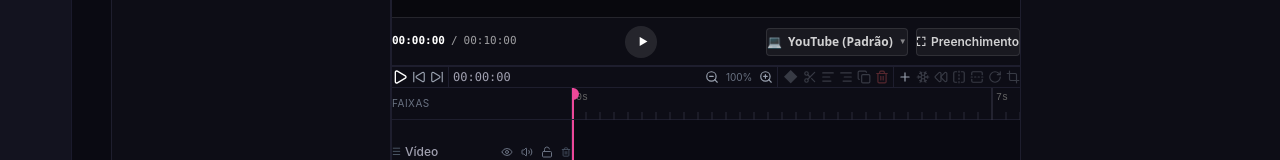
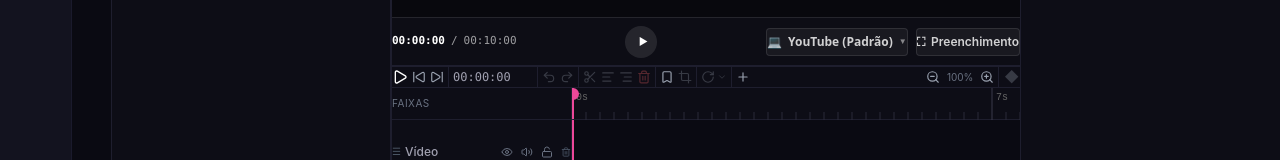
Before and after one commit to gleicyleneteixeira/NEXIA-VIDEO, a Next.js app: page /editor in a window 1280 px wide. Shown: the part 579-739 px from the top of the page. Built offline with nearby package versions, Linux system fonts and the light colour scheme.

Commit message:
feat: add timeline toolbar shortcuts, transform menu, and initial load auto-rescale

```diff
--- a/src/components/editor/Timeline.tsx
+++ b/src/components/editor/Timeline.tsx
@@ -5,7 +5,7 @@ import {
   Play, Pause, SkipBack, SkipForward, Scissors, Copy, Trash2,
   Volume2, VolumeX, Eye, EyeOff, Lock, Unlock, Plus,
   ZoomIn, ZoomOut, Snowflake, Rewind, FlipHorizontal, FlipVertical,
-  RotateCw, Crop, AlignLeft, AlignRight
+  RotateCw, Crop, AlignLeft, AlignRight, Undo2, Redo2, Bookmark, ChevronDown
 } from "lucide-react";
 import { useProjectStore, usePlaybackStore, useUIStore, useMediaStore } from "@/lib/editor";
 import type { TimelineItem, BeatMarker, MediaFile } from "@/lib/editor";
@@ -22,7 +22,7 @@ export default function Timeline() {
     addTrack, removeTrack, reorderTracks, setKeyframe, removeKeyframe
   } = useProjectStore();
   const { isPlaying, currentTime, togglePlayback, seekTo, setCurrentTime } = usePlaybackStore();
-  const { selectedIds, select, clearSelection, zoom, zoomIn, zoomOut } = useUIStore();
+  const { selectedIds, select, clearSelection, zoom, zoomIn, zoomOut, undo, redo, canUndo, canRedo } = useUIStore();
 
   const containerRef = useRef<HTMLDivElement>(null);
   const scrollRef = useRef<HTMLDivElement>(null);
@@ -32,6 +32,7 @@ export default function Timeline() {
   const [dragOffset, setDragOffset] = useState({ x: 0, frame: 0 });
   const [contextMenu, setContextMenu] = useState<{ x: number; y: number; itemId: string } | null>(null);
   const [draggedTrackIndex, setDraggedTrackIndex] = useState<number | null>(null);
+  const [showTransformMenu, setShowTransformMenu] = useState(false);
 
   const timeline = project.timeline;
   const pxPerFrame = zoom * 2;
@@ -362,7 +363,8 @@ export default function Timeline() {
 
   useEffect(() => {
     const handleKeyDown = (e: KeyboardEvent) => {
-      if ((e.target as HTMLElement)?.tagName === "INPUT") return;
+      if ((e.target as HTMLElement)?.tagName === "INPUT" || (e.target as HTMLElement)?.tagName === "TEXTAREA") return;
+
       if (e.key === " " || e.code === "Space") {
         e.preventDefault();
         togglePlayback();
@@ -375,8 +377,26 @@ export default function Timeline() {
         e.preventDefault();
         selectedIds.forEach((id: string) => duplicateItem(id));
       }
-      if ((e.ctrlKey || e.metaKey) && e.key === "s") {
+      if ((e.ctrlKey || e.metaKey) && e.key === "z") {
         e.preventDefault();
+        if (canUndo()) undo();
+      }
+      if ((e.ctrlKey || e.metaKey) && (e.key === "y" || (e.shiftKey && e.key === "z"))) {
+        e.preventDefault();
+        if (canRedo()) redo();
+      }
+      if (e.key === "q" || e.key === "Q") {
+        trimStartToPlayhead();
+      }
+      if (e.key === "w" || e.key === "W") {
+        trimEndToPlayhead();
+      }
+      if (e.key === "s" || e.key === "S" || ((e.ctrlKey || e.metaKey) && (e.key === "b" || e.key === "B"))) {
+        e.preventDefault();
+        selectedIds.forEach((id: string) => {
+          splitItem(id, currentTime);
+        });
+        clearSelection();
       }
       if (e.key === "ArrowLeft") {
         window.dispatchEvent(new Event("timeline-user-seek"));
@@ -393,7 +413,11 @@ export default function Timeline() {
 
     window.addEventListener("keydown", handleKeyDown);
     return () => window.removeEventListener("keydown", handleKeyDown);
-  }, [selectedIds, currentTime, togglePlayback, removeItem, duplicateItem, clearSelection, seekTo, addBeatMarker]);
+  }, [
+    selectedIds, currentTime, togglePlayback, removeItem, duplicateItem,
+    clearSelection, seekTo, addBeatMarker, trimStartToPlayhead, trimEndToPlayhead,
+    splitItem, undo, redo, canUndo, canRedo
+  ]);
 
   const playheadX = frameToPixel(currentTime);
 
@@ -422,6 +446,136 @@ export default function Timeline() {
           {formatTime(currentTime)}
         </span>
 
+        <div className="w-px h-5 bg-[#1e1e2e] mx-1" />
+
+        <button onClick={undo} disabled={!canUndo()} className="p-1.5 hover:bg-[#1e1e2e] rounded text-gray-400 disabled:opacity-30" title="Desfazer (Ctrl+Z)">
+          <Undo2 size={14} />
+        </button>
+        <button onClick={redo} disabled={!canRedo()} className="p-1.5 hover:bg-[#1e1e2e] rounded text-gray-400 disabled:opacity-30" title="Refazer (Ctrl+Y / Ctrl+Shift+Z)">
+          <Redo2 size={14} />
+        </button>
+
+        <div className="w-px h-5 bg-[#1e1e2e] mx-1" />
+
+        <button
+          onClick={() => selectedIds.forEach((id: string) => { splitItem(id, currentTime); clearSelection(); })}
+          disabled={selectedIds.size === 0}
+          className="p-1.5 hover:bg-[#1e1e2e] rounded text-gray-400 disabled:opacity-30"
+          title="Cortar no playhead (Dividir) (S / Ctrl+B)"
+        >
+          <Scissors size={14} />
+        </button>
+        <button
+          onClick={trimStartToPlayhead}
+          disabled={!selectedItem || currentTime <= selectedItem.startFrame || currentTime >= selectedItem.startFrame + selectedItem.durationInFrames}
+          className="p-1.5 hover:bg-[#1e1e2e] rounded text-gray-400 disabled:opacity-30"
+          title="Excluir à Esquerda (Q)"
+        >
+          <AlignLeft size={14} />
+        </button>
+        <button
+          onClick={trimEndToPlayhead}
+          disabled={!selectedItem || currentTime <= selectedItem.startFrame || currentTime >= selectedItem.startFrame + selectedItem.durationInFrames}
+          className="p-1.5 hover:bg-[#1e1e2e] rounded text-gray-400 disabled:opacity-30"
+          title="Excluir à Direita (W)"
+        >
+          <AlignRight size={14} />
+        </button>
+        <button
+          onClick={() => { selectedIds.forEach((id: string) => removeItem(id)); clearSelection(); }}
+          disabled={selectedIds.size === 0}
+          className="p-1.5 hover:bg-red-900/30 rounded text-red-400 disabled:opacity-30"
+          title="Excluir (Delete / Backspace)"
+        >
+          <Trash2 size={14} />
+        </button>
+
+        <div className="w-px h-5 bg-[#1e1e2e] mx-1" />
+
+        <button
+          onClick={() => addBeatMarker(currentTime)}
+          className="p-1.5 hover:bg-[#1e1e2e] rounded text-gray-400"
+          title="Adicionar Marcador (M)"
+        >
+          <Bookmark size={14} />
+        </button>
+        <button
+          onClick={() => selectedItem && updateItem(selectedItem.id, { crop: { ...selectedItem.crop, enabled: !selectedItem.crop.enabled } })}
+          disabled={!selectedItem}
+          className={`p-1.5 rounded disabled:opacity-30 ${selectedItem?.crop?.enabled ? "bg-purple-500/20 text-purple-400 border border-purple-500/50" : "text-gray-400 hover:bg-[#1e1e2e]"}`}
+          title="Recortar (Crop)"
+        >
+          <Crop size={14} />
+        </button>
+
+        <div className="w-px h-5 bg-[#1e1e2e] mx-1" />
+
+        <div className="relative">
+          <button
+            onClick={() => setShowTransformMenu(!showTransformMenu)}
+            disabled={selectedIds.size === 0}
+            className="p-1.5 hover:bg-[#1e1e2e] rounded text-gray-400 disabled:opacity-30 flex items-center gap-0.5"
+            title="Transformar"
+          >
+            <RotateCw size={14} />
+            <ChevronDown size={10} />
+          </button>
+          {showTransformMenu && selectedIds.size > 0 && (
+            <div className="absolute top-8 left-0 w-44 bg-[#181824] border border-white/10 rounded shadow-xl py-1 z-50 text-[11px] text-white">
+              <button
+                onClick={() => {
+                  selectedIds.forEach((id: string) => freezeFrame(id, currentTime));
+                  setShowTransformMenu(false);
+                }}
+                className="w-full px-3 py-2 text-left hover:bg-white/5 flex items-center gap-2"
+              >
+                <Snowflake size={12} />
+                <span>Congelar (Freeze)</span>
+              </button>
+              <button
+                onClick={() => {
+                  selectedIds.forEach((id: string) => reverseItem(id));
+                  setShowTransformMenu(false);
+                }}
+                className="w-full px-3 py-2 text-left hover:bg-white/5 flex items-center gap-2"
+              >
+                <Rewind size={12} />
+                <span>Reverso</span>
+              </button>
+              <button
+                onClick={() => {
+                  selectedIds.forEach((id: string) => mirrorItem(id, "h"));
+                  setShowTransformMenu(false);
+                }}
+                className="w-full px-3 py-2 text-left hover:bg-white/5 flex items-center gap-2"
+              >
+                <FlipHorizontal size={12} />
+                <span>Espelhar (Mirror)</span>
+              </button>
+              <button
+                onClick={() => {
+                  selectedIds.forEach((id: string) => rotateItem(id, 90));
+                  setShowTransformMenu(false);
+                }}
+                className="w-full px-3 py-2 text-left hover:bg-white/5 flex items-center gap-2"
+              >
+                <RotateCw size={12} />
+                <span>Girar (Rotate 90°)</span>
+              </button>
+            </div>
+          )}
+        </div>
+
+        <div className="w-px h-5 bg-[#1e1e2e] mx-1" />
+
+        <button
+          onClick={() => addTrack("video")}
+          className="p-1.5 hover:bg-[#1e1e2e] rounded text-gray-400"
+          title="Adicionar camada de vídeo"
+        >
+          <Plus size={14} />
+        </button>
+
         <div className="flex-1" />
 
         <div className="flex items-center gap-1">
@@ -449,104 +603,6 @@ export default function Timeline() {
           <span className="text-sm leading-none font-bold">◆</span>
         </button>
 
-        <button
-          onClick={() => selectedIds.forEach((id: string) => { splitItem(id, currentTime); clearSelection(); })}
-          disabled={selectedIds.size === 0}
-          className="p-1.5 hover:bg-[#1e1e2e] rounded text-gray-400 disabled:opacity-30"
-          title="Cortar no playhead (Dividir)"
-        >
-          <Scissors size={14} />
-        </button>
-        <button
-          onClick={trimStartToPlayhead}
-          disabled={!selectedItem || currentTime <= selectedItem.startFrame || currentTime >= selectedItem.startFrame + selectedItem.durationInFrames}
-          className="p-1.5 hover:bg-[#1e1e2e] rounded text-gray-400 disabled:opacity-30"
-          title="Cortar para trás (Início ao Playhead)"
-        >
-          <AlignLeft size={14} />
-        </button>
-        <button
-          onClick={trimEndToPlayhead}
-          disabled={!selectedItem || currentTime <= selectedItem.startFrame || currentTime >= selectedItem.startFrame + selectedItem.durationInFrames}
-          className="p-1.5 hover:bg-[#1e1e2e] rounded text-gray-400 disabled:opacity-30"
-          title="Cortar para frente (Playhead ao Fim)"
-        >
-          <AlignRight size={14} />
-        </button>
-        <button
-          onClick={() => selectedIds.forEach((id: string) => duplicateItem(id))}
-          disabled={selectedIds.size === 0}
-          className="p-1.5 hover:bg-[#1e1e2e] rounded text-gray-400 disabled:opacity-30"
-          title="Duplicar"
-        >
-          <Copy size={14} />
-        </button>
-        <button
-          onClick={() => { selectedIds.forEach((id: string) => removeItem(id)); clearSelection(); }}
-          disabled={selectedIds.size === 0}
-          className="p-1.5 hover:bg-red-900/30 rounded text-red-400 disabled:opacity-30"
-          title="Excluir"
-        >
-          <Trash2 size={14} />
-        </button>
-
-        <div className="w-px h-5 bg-[#1e1e2e] mx-1" />
-
-        <button
-          onClick={() => addTrack("video")}
-          className="p-1.5 hover:bg-[#1e1e2e] rounded text-gray-400"
-          title="Adicionar camada de vídeo"
-        >
-          <Plus size={14} />
-        </button>
-
-        <button
-          onClick={() => selectedIds.forEach((id: string) => freezeFrame(id, currentTime))}
-          disabled={selectedIds.size === 0}
-          className="p-1.5 hover:bg-[#1e1e2e] rounded text-gray-400 disabled:opacity-30"
-          title="Congelar Frame"
-        >
-          <Snowflake size={14} />
-        </button>
-        <button
-          onClick={() => selectedIds.forEach((id: string) => reverseItem(id))}
-          disabled={selectedIds.size === 0}
-          className="p-1.5 hover:bg-[#1e1e2e] rounded text-gray-400 disabled:opacity-30"
-          title="Inverter"
-        >
-          <Rewind size={14} />
-        </button>
-        <button
-          onClick={() => selectedIds.forEach((id: string) => mirrorItem(id, "h"))}
-          disabled={selectedIds.size === 0}
-          className="p-1.5 hover:bg-[#1e1e2e] rounded text-gray-400 disabled:opacity-30"
-          title="Espelhar Horizontal"
-        >
-          <FlipHorizontal size={14} />
-        </button>
-        <button
-          onClick={() => selectedIds.forEach((id: string) => mirrorItem(id, "v"))}
-          disabled={selectedIds.size === 0}
-          className="p-1.5 hover:bg-[#1e1e2e] rounded text-gray-400 disabled:opacity-30"
-          title="Espelhar Vertical"
-        >
-          <FlipVertical size={14} />
-        </button>
-        <button
-          onClick={() => selectedIds.forEach((id: string) => rotateItem(id, 90))}
-          disabled={selectedIds.size === 0}
-          className="p-1.5 hover:bg-[#1e1e2e] rounded text-gray-400 disabled:opacity-30"
-          title="Girar 90°"
-        >
-          <RotateCw size={14} />
-        </button>
-        <button
-          disabled={selectedIds.size === 0}
-          className="p-1.5 hover:bg-[#1e1e2e] rounded text-gray-400 disabled:opacity-30"
-          title="Crop"
-        >
-          <Crop size={14} />
-        </button>
       </div>
 
       <div className="flex flex-1 overflow-hidden">
```
Also changed, not shown: src/components/editor/Preview.tsx (+36 -2 lines).
